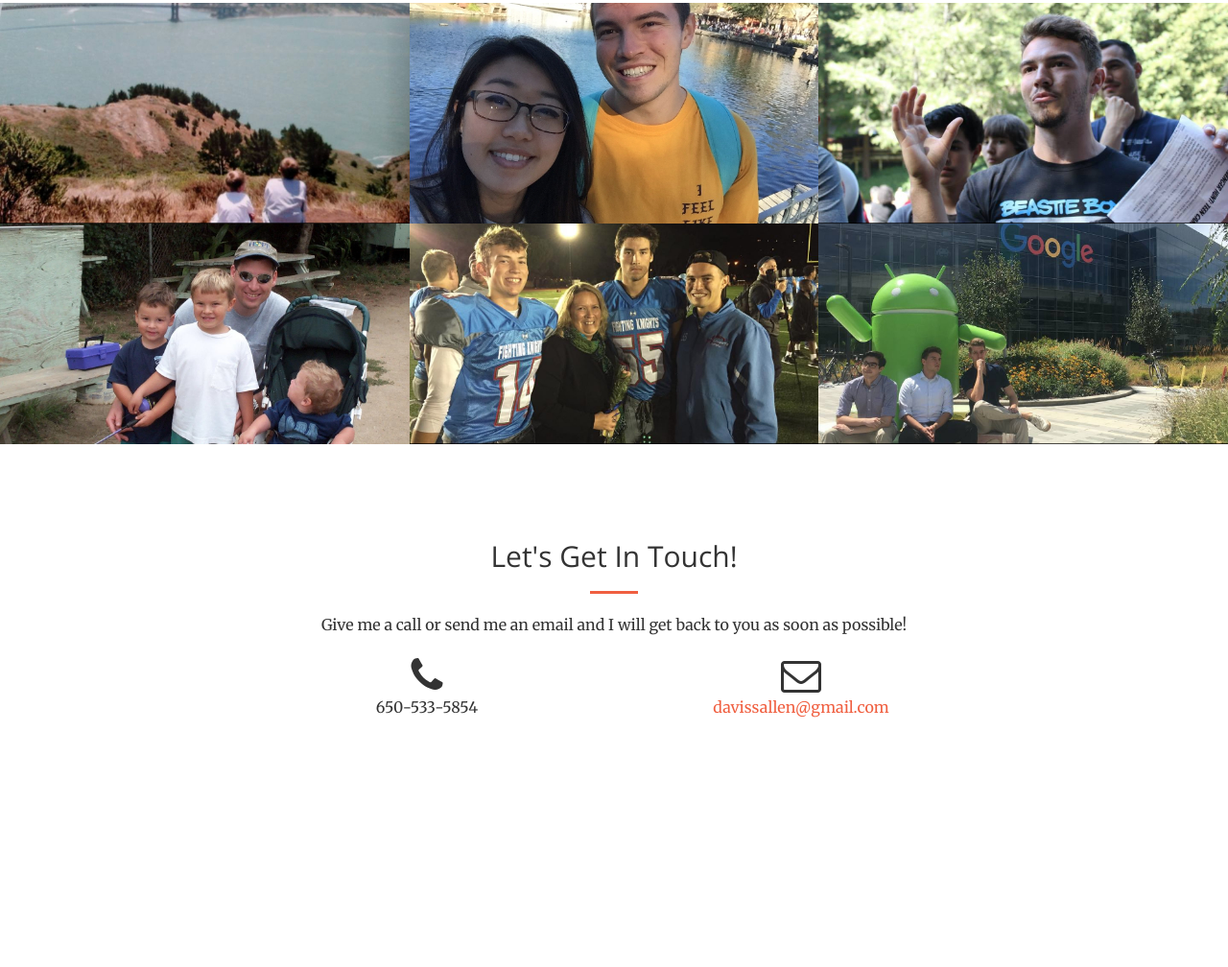
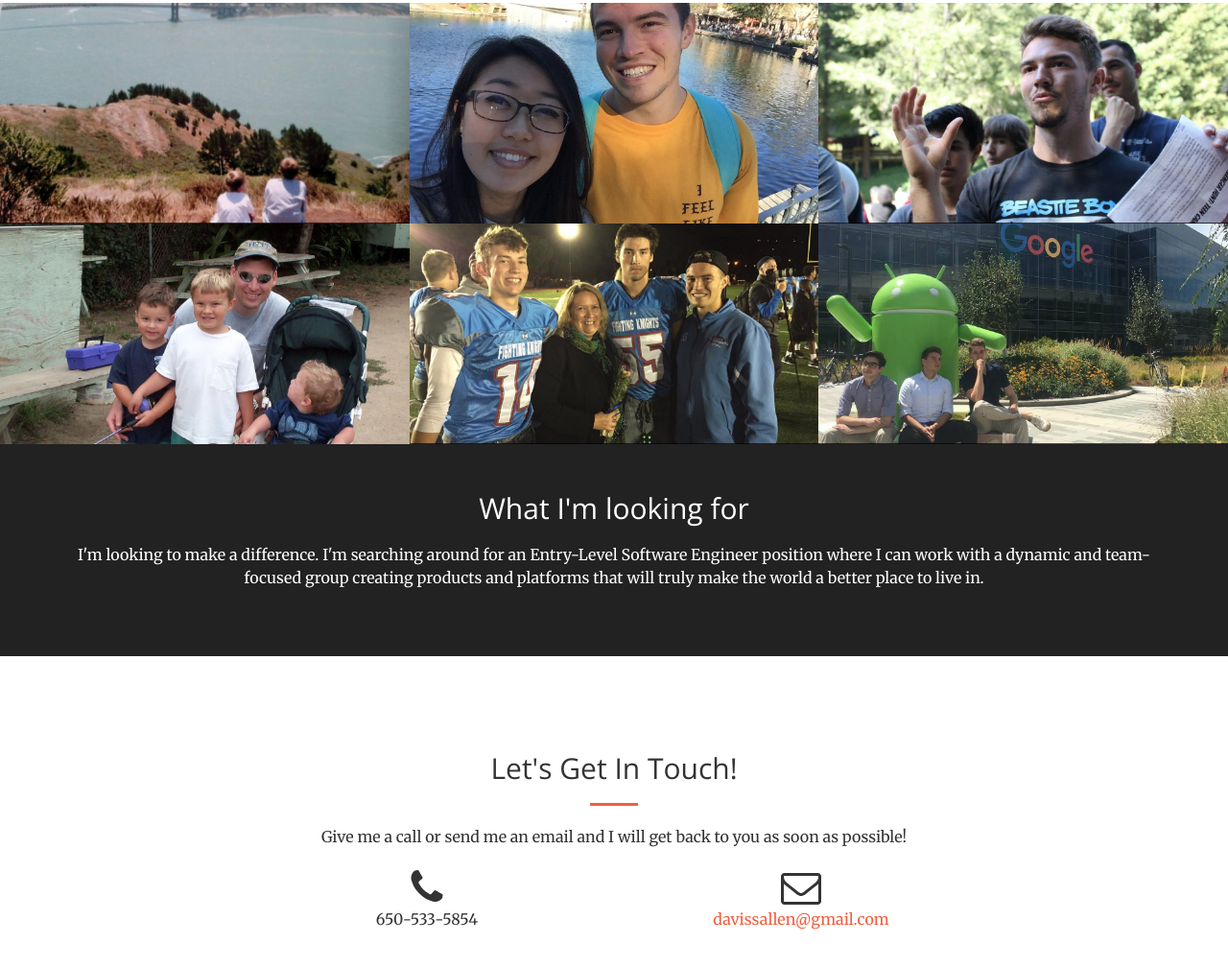
Before and after one commit to davissallen/hello, a website: page index.html in a window 1280 px wide. Shown: the part 1671-2679 px from the top of the page at 96% size. Before the commit the page ends 2540 px from the top, so only its background shows below. Drawn offline with nearby package versions, Linux system fonts and the light colour scheme.

Commit message:
adds objective section

```diff
--- a/index.html
+++ b/index.html
@@ -239,14 +239,18 @@
         </div>
     </section>
 
-    <!--<aside class="bg-dark">-->
-        <!--<div class="container text-center">-->
-            <!--<div class="call-to-action">-->
-                <!--<h2>Free Download at Start Bootstrap!</h2>-->
-                <!--<a href="http://startbootstrap.com/template-overviews/creative/" class="btn btn-default btn-xl sr-button">Download Now!</a>-->
-            <!--</div>-->
-        <!--</div>-->
-    <!--</aside>-->
+    <aside class="bg-dark">
+        <div class="container text-center">
+            <div class="call-to-action">
+                <h2>What I'm looking for</h2>
+                <p>
+                    I'm looking to make a difference. I'm searching around for an Entry-Level Software Engineer position
+                    where I can work with a dynamic and team-focused group creating products and platforms that will
+                    truly make the world a better place to live in.
+                </p>
+            </div>
+        </div>
+    </aside>
 
     <section id="contact">
         <div class="container">
```
